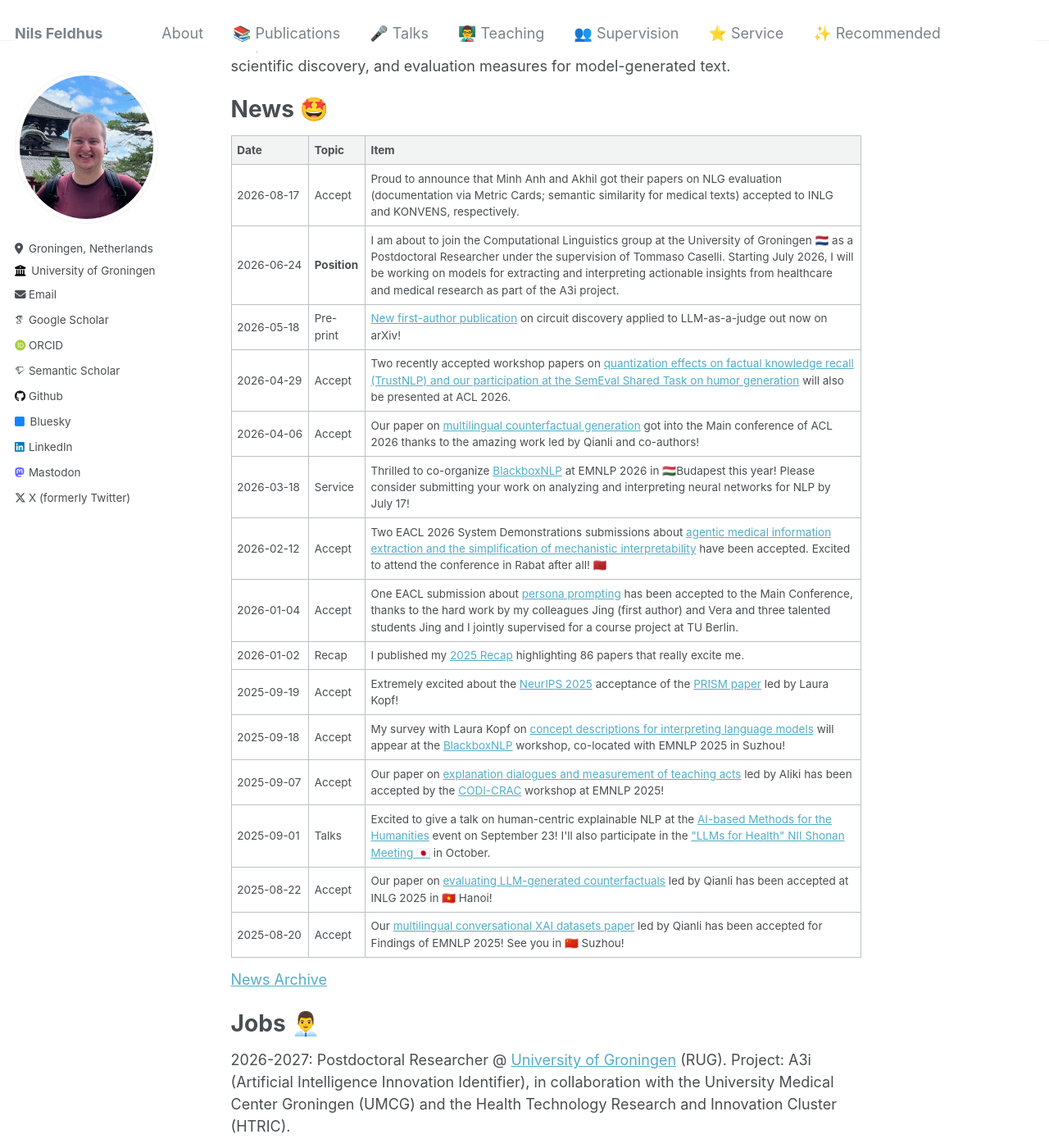
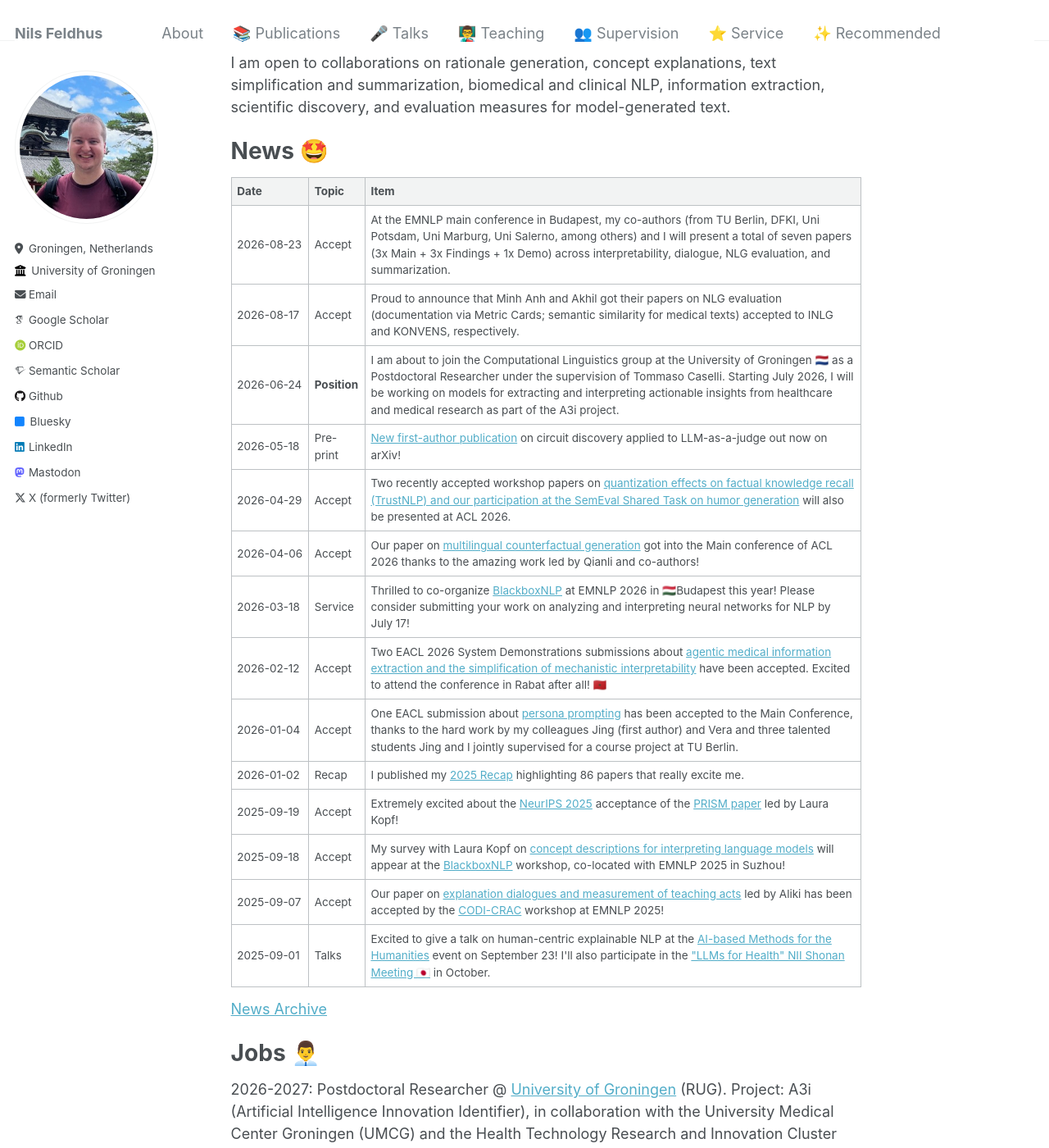
Before and after one commit to nfelnlp/nfelnlp.github.io, a Jekyll site: the page built from index.md, in a window 1280 px wide and 1400 px high, scrolled down 515 px. Shown: the whole window at 82% size. Built offline with Jekyll 4.4.1, drawn with Linux system fonts in a browser that asks for light colours; some web fonts are replaced; some of the changed text lies outside the part shown.

Commit message:
EMNLP papers.

```diff
--- a/index.md
+++ b/index.md
@@ -25,6 +27,11 @@
     </tr>
   </thead>
   <tbody>
+    <tr>
+      <td><nobr>2026-08-23</nobr></td>
+      <td>Accept</td>
+      <td>At the EMNLP main conference in Budapest, my co-authors (from TU Berlin, DFKI, Uni Potsdam, Uni Marburg, Uni Salerno, among others) and I will present a total of seven papers (3x Main + 3x Findings + 1x Demo) across interpretability, dialogue, NLG evaluation, and summarization.</td>
+    </tr>
     <tr>
       <td><nobr>2026-08-17</nobr></td>
       <td>Accept</td>
@@ -90,16 +97,6 @@
       <td>Talks</td>
       <td>Excited to give a talk on human-centric explainable NLP at the <a href="https://www.bifold.berlin/news-events/events/ai-based-methods-for-the-humanities/agenda-and-program">AI-based Methods for the Humanities</a> event on September 23! I'll also participate in the <a href="https://shonan.nii.ac.jp/seminars/230/">"LLMs for Health" NII Shonan Meeting 🇯🇵</a> in October.</td>
     </tr>
-    <tr>
-      <td><nobr>2025-08-22</nobr></td>
-      <td>Accept</td>
-      <td>Our paper on <a href="./publications/#2025">evaluating LLM-generated counterfactuals</a> led by Qianli has been accepted at INLG 2025 in 🇻🇳 Hanoi!</td>
-    </tr>
-    <tr>
-      <td><nobr>2025-08-20</nobr></td>
-      <td>Accept</td>
-      <td>Our <a href="./publications/#2025">multilingual conversational XAI datasets paper</a> led by Qianli has been accepted for Findings of EMNLP 2025! See you in 🇨🇳 Suzhou!</td>
-    </tr>
   </tbody>
 </table>
 
```
Also changed, not shown: other parts of index.md (+4 -2 lines), old_news.md (+2 -0 lines), publications/index.md (+29 -6 lines).
